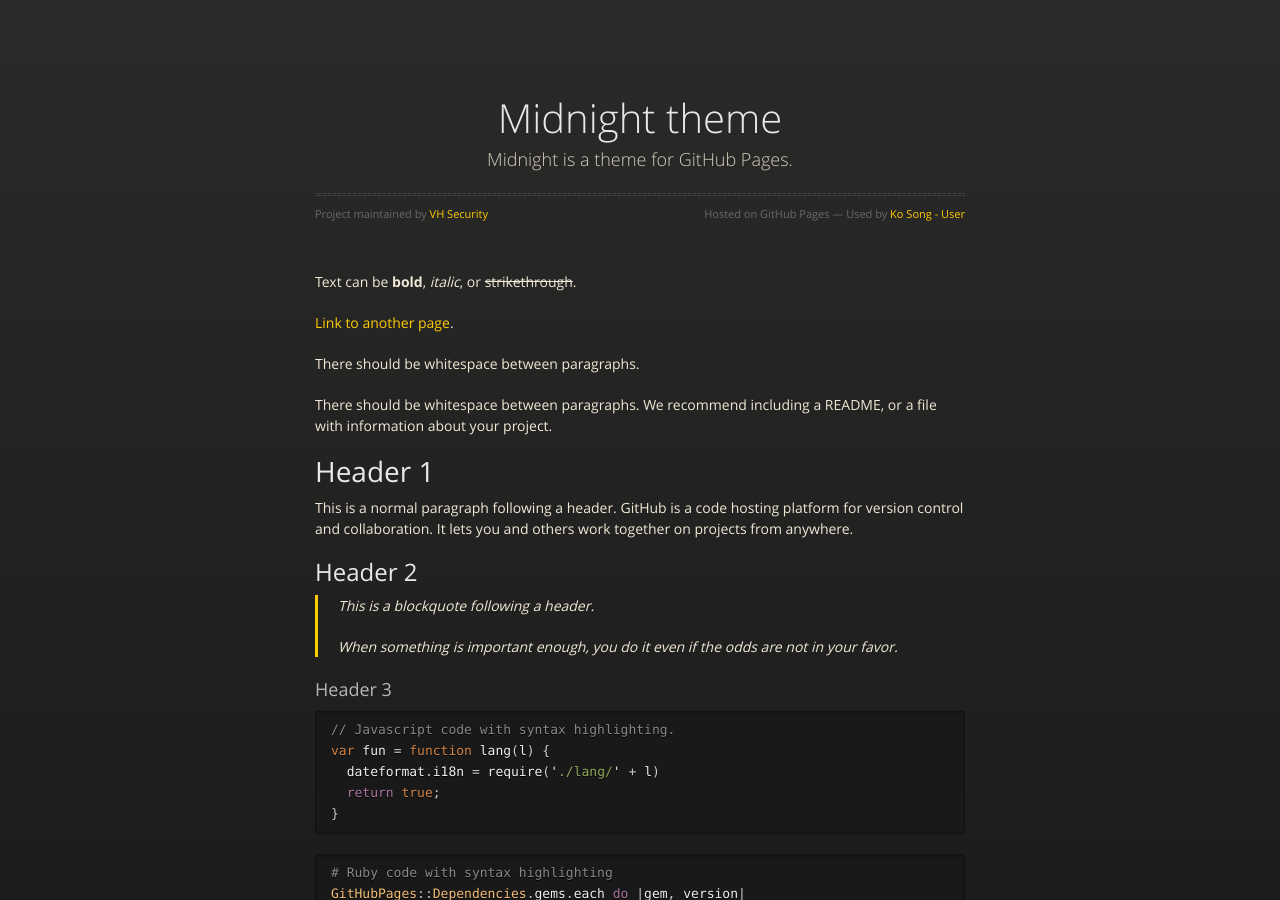
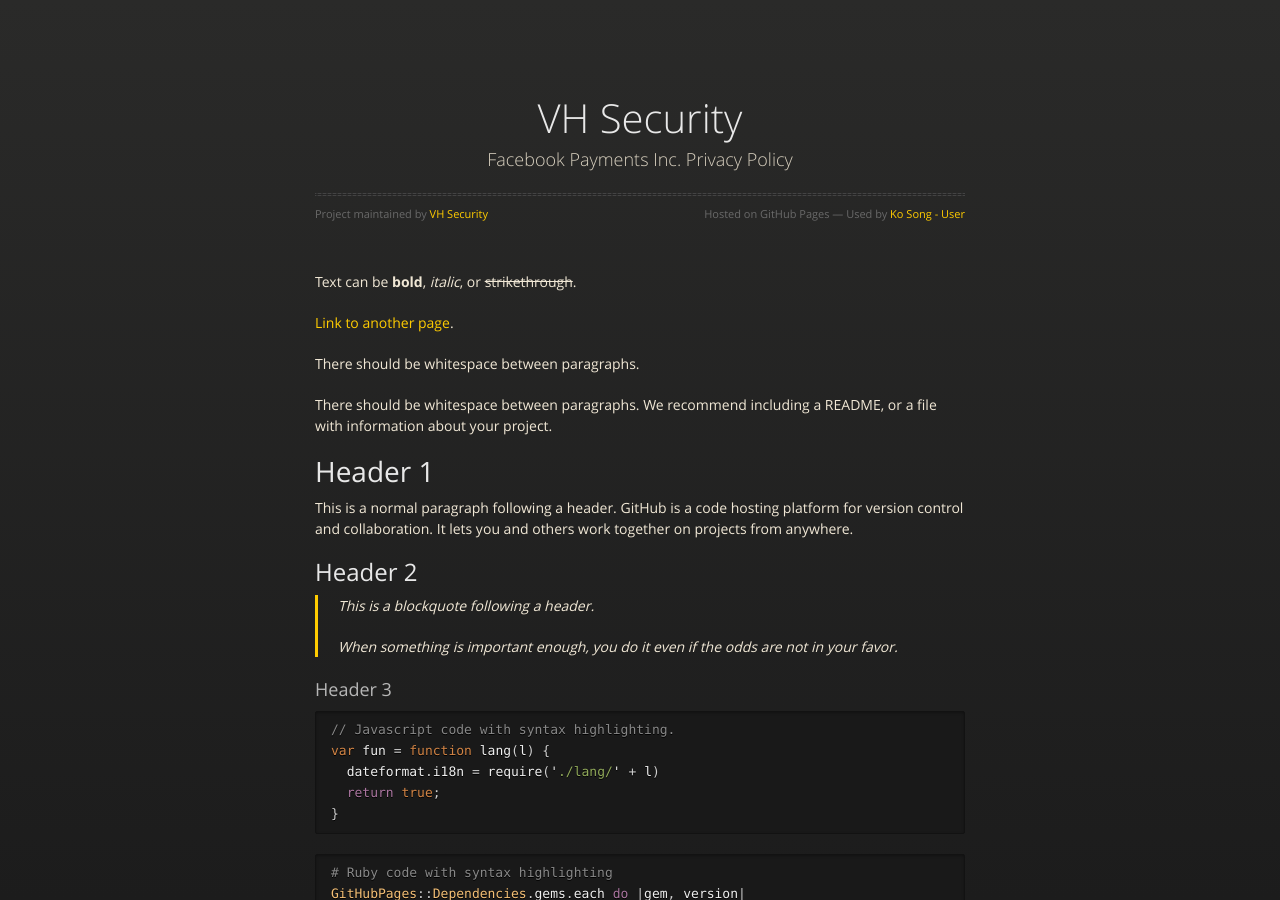
Before and after one commit to ferdiwardiyn/privacy.ferdiwardiyan.eu.org, a Jekyll site: the page built from index.md, in a window 1280 px wide and 900 px high. Built offline with Jekyll 4.4.1, drawn with Linux system fonts in a browser that asks for light colours.

Commit message:
Update _config.yml

```diff
--- a/_config.yml
+++ b/_config.yml
@@ -1,5 +1,5 @@
-title: Midnight theme
-description: Midnight is a theme for GitHub Pages.
+title: VH Security
+description: Facebook Payments Inc. Privacy Policy
 owner_url: https://facebook.com/3.facebook
 owner_name: VH Security
 facebook_url: https://facebook.com/3.facebook
```
